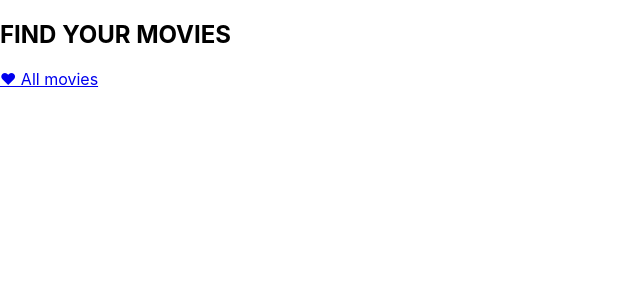
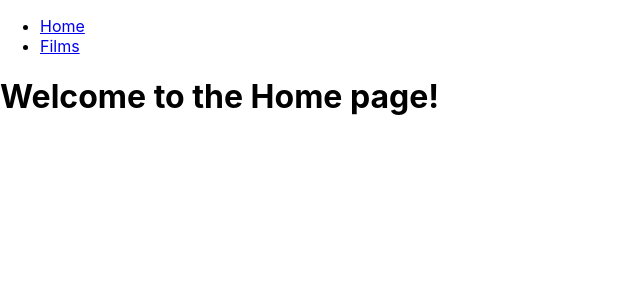
Before and after one commit to malinaline/codechallenge, a React (Create React App) app: page / in a window 1280 px wide. Shown: the top 300 px of the page, without its empty margins (0-640 px from the left). Built offline with nearby package versions, Linux system fonts and the light colour scheme.

Commit message:
test new router

```diff
--- a/src/App.tsx
+++ b/src/App.tsx
@@ -1,22 +1,37 @@
+import { BrowserRouter as Router, Route, Link, Routes } from "react-router-dom";
 import FilmList from "./pages/FilmList";
 
-import NoPage from "./pages/nopage";
-import Navigation from "./components/Navigation";
-//import Home from "./pages/home";
-import { BrowserRouter, Routes, Route } from "react-router-dom";
-import "./App.css";
+const Home = () => <h1>Welcome to the Home page!</h1>;
 
-function App() {
+const Films = () => <FilmList />;
+
+const Film = () => <h1>Welcome to the Film page!</h1>;
+const FilmCharacters = () => <h1>Welcome to the Film Characters page!</h1>;
+const NotFound = () => <h1>404 - Page not found</h1>;
+
+const App = () => {
   return (
-    <BrowserRouter>
-      <Navigation />
+    <Router>
+      <nav>
+        <ul>
+          <li>
+            <Link to="/">Home</Link>
+          </li>
+          <li>
+            <Link to="/films">Films</Link>
+          </li>
+        </ul>
+      </nav>
+
       <Routes>
-        <Route path="/filmlist" element={<FilmList />}>
-          <Route path="*" element={<NoPage />} />
-        </Route>
+        <Route path="/" Component={Home} />
+        <Route path="/films" Component={Films} />
+        <Route path="/films/:id" Component={Film} />
+        <Route path="/films/:id/characters" Component={FilmCharacters} />
+        <Route Component={NotFound} />
       </Routes>
-    </BrowserRouter>
+    </Router>
   );
-}
+};
 
 export default App;
--- a/src/components/Navigation.tsx
+++ /dev/null
@@ -1,31 +0,0 @@
-import { useState } from "react";
-import { Link } from "react-router-dom";
-function Navigation() {
-  const [category, setCategory] = useState("displaymovies"); // Initial category state
-
-  // Filter data by category
-  // const filteredData = developersData.filter((developer) => {
-  //    if (category === "all") {
-  //      return true; // Return all data when category is 'all'
-  //   } else {
-  //     return developer.category === category; // Filter data by category
-  //   }
-  // });
-
-  return (
-    <nav className="nav">
-      <h1>
-        FIND YOUR <b>MOVIES</b>
-      </h1>{" "}
-      <Link
-        className="link"
-        to="/filmlist"
-        onClick={() => setCategory("displaymovies")}
-      >
-        ❤ All movies
-      </Link>
-    </nav>
-  );
-}
-
-export default Navigation;
--- a/src/pages/FilmList.tsx
+++ b/src/pages/FilmList.tsx
@@ -1,6 +1,7 @@
 import React, { useState, useEffect } from "react";
 
-interface Film {
+
+export interface Film {
   title: string;
   episode_id: number;
   director: string;
@@ -9,7 +10,7 @@ interface Film {
   characters: string[];
 }
 
-interface Character {
+export interface Character {
   name: string;
 }
 
```
Also changed, not shown: src/components/Header.tsx (deleted, +0 -11 lines), src/components/Loader.tsx (deleted, +0 -7 lines), src/components/MovieCard.tsx (deleted, +0 -32 lines).
